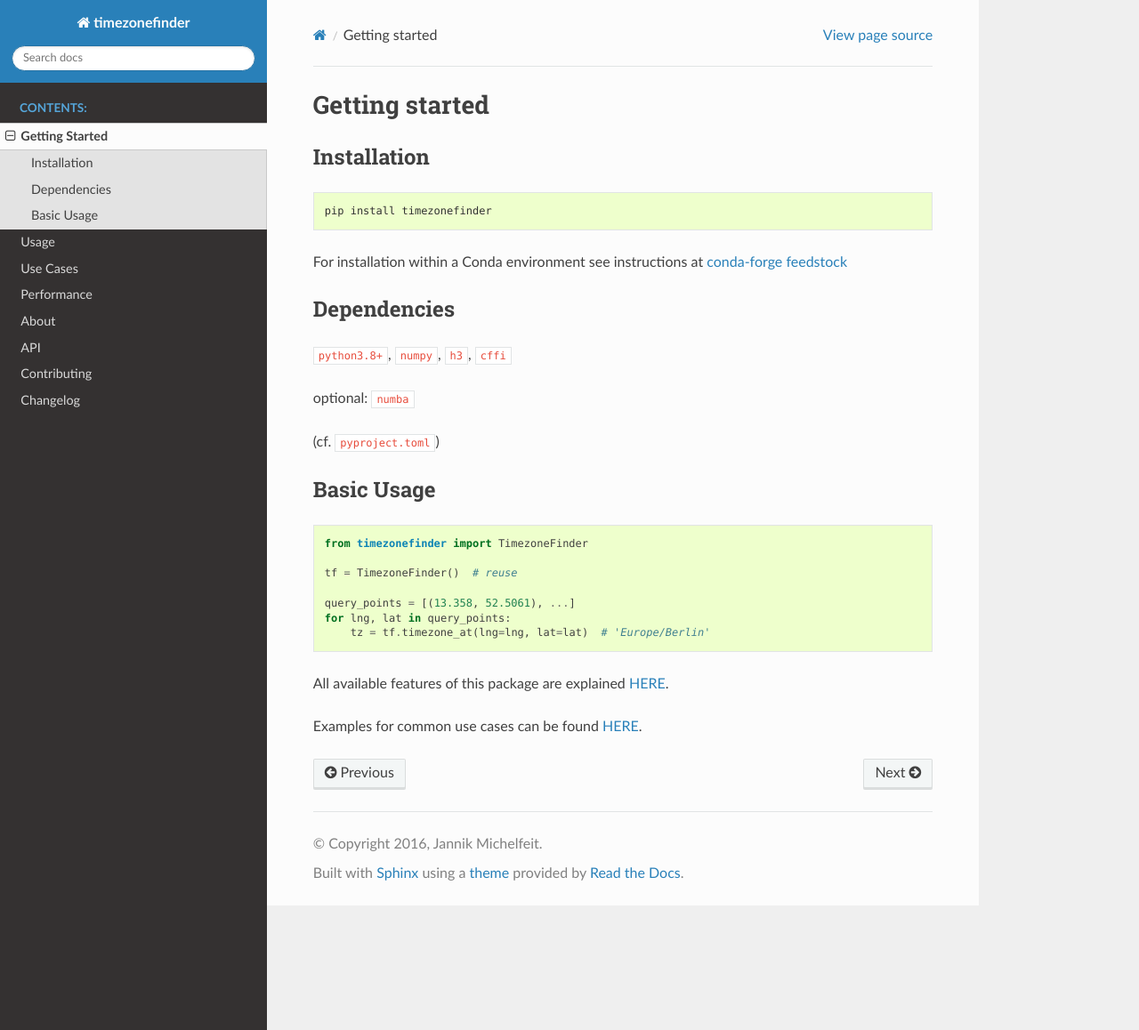
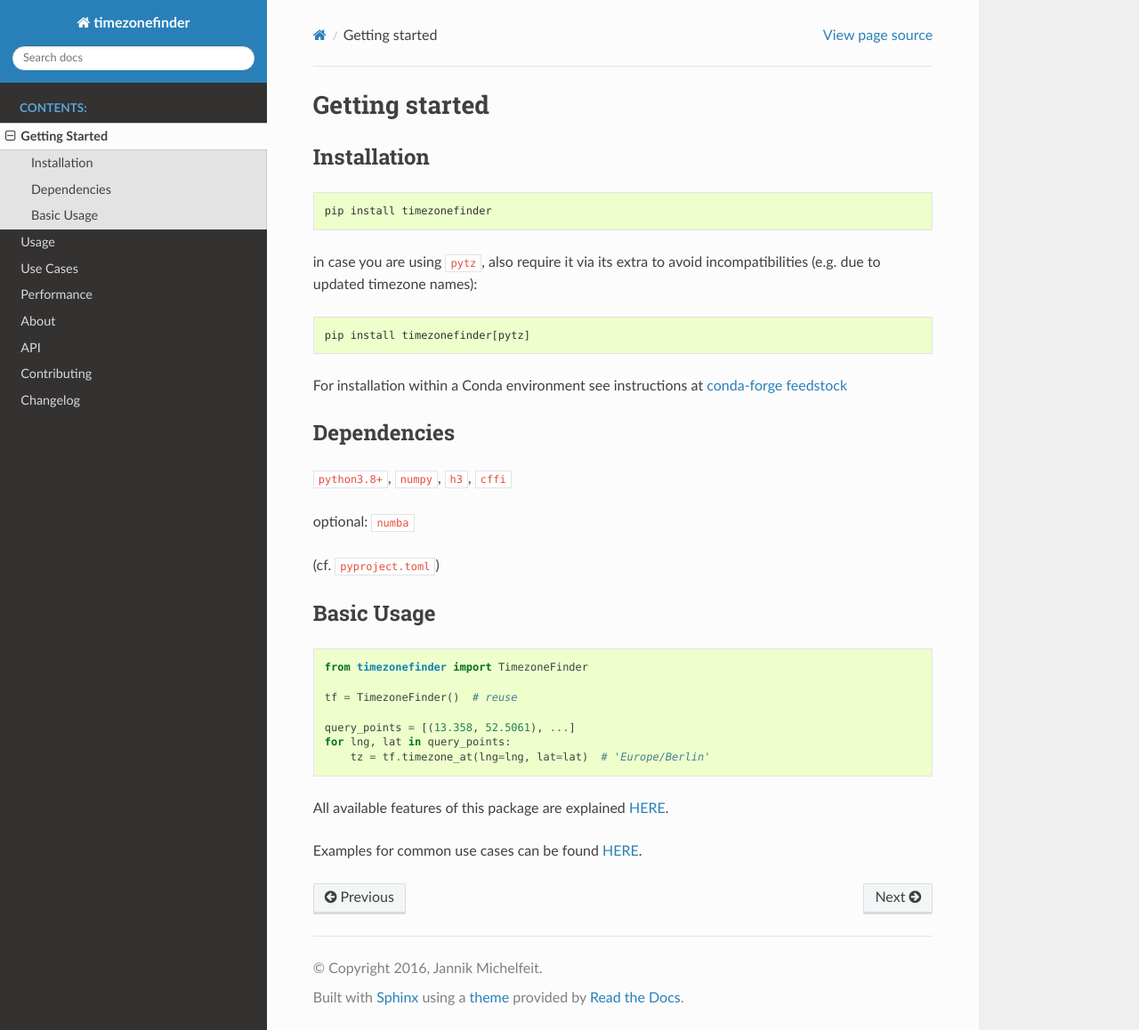
Before and after one commit to jannikmi/timezonefinder, a Sphinx documentation site: the page built from docs/0_getting_started.rst, in a window 1280 px wide and 1158 px high. Shown: the whole window at 89% size. Built offline with Sphinx 7.4.7 and the Read the Docs theme 2.0.0, drawn with Linux system fonts in a browser that asks for light colours.

Commit message:
mention pytz extra installation

```diff
--- a/docs/0_getting_started.rst
+++ b/docs/0_getting_started.rst
@@ -11,6 +11,13 @@ Installation
 .. code-block:: console
 
     pip install timezonefinder
+
+
+in case you are using ``pytz``, also require it via its extra to avoid incompatibilities (e.g. due to updated timezone names):
+
+.. code-block:: console
+
+    pip install timezonefinder[pytz]
 
 
 For installation within a Conda environment see instructions at `conda-forge feedstock <https://github.com/conda-forge/timezonefinder-feedstock>`__
```
